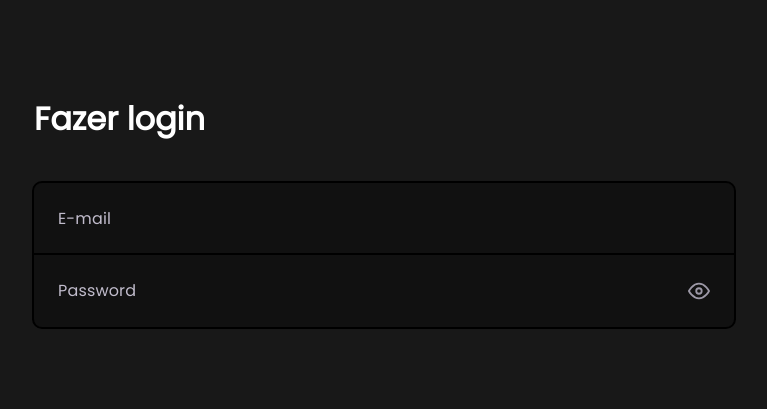
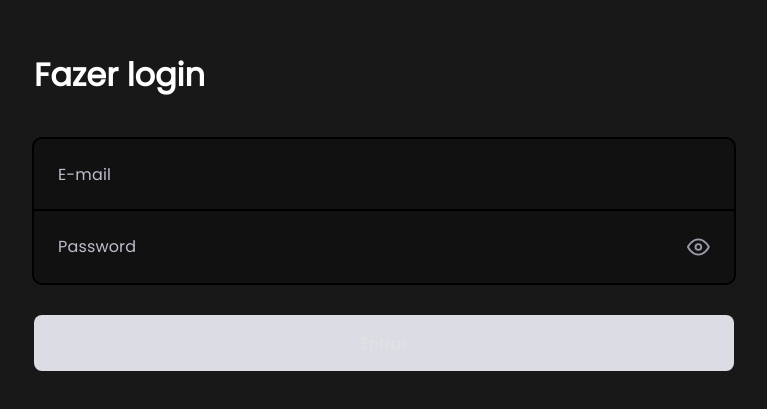
Before and after one commit to Almeida154/proffy, a React (Vite) app in the folder web/: page / in a window 1280 px wide. Shown: the part 189-598 px from the top of the page, without its empty margins (256-1023 px from the left). Built offline with nearby package versions, Linux system fonts and the light colour scheme.

Commit message:
:construction: Button component

```diff
--- a/web/src/assets/styles/themes.tsx
+++ b/web/src/assets/styles/themes.tsx
@@ -17,6 +17,7 @@ export type ThemeType = {
   'color-button-text': string;
   'color-box-base': string;
   'color-box-footer': string;
+  'color-disabled': string;
 };
 
 export type ThemesType = {
@@ -46,6 +47,7 @@ export const themes = {
     'color-button-text': '#ffffff',
     'color-box-base': '#ffffff',
     'color-box-footer': '#fafafc',
+    'color-disabled': '#DCDCE5',
   },
   dark: {
     'color-background': '#181818',
@@ -66,5 +68,6 @@ export const themes = {
     'color-button-text': '#000000',
     'color-box-base': '#141414',
     'color-box-footer': '#111111',
+    'color-disabled': '#DCDCE5',
   },
 };
--- /dev/null
+++ b/web/src/components/Button/index.tsx
@@ -0,0 +1,19 @@
+import React from 'react';
+
+import './styles.scss';
+
+interface ButtonI
+  extends React.ButtonHTMLAttributes<HTMLButtonElement> {
+  text: string;
+  disabled?: boolean;
+}
+
+const Button: React.FC<ButtonI> = ({ text, disabled, ...rest }) => {
+  return (
+    <button className={disabled ? 'disabled' : ''} {...rest}>
+      {text}
+    </button>
+  );
+};
+
+export default Button;
--- /dev/null
+++ b/web/src/components/Button/styles.scss
@@ -0,0 +1,24 @@
+button {
+  width: 100%;
+  height: 5.6rem;
+  background-color: var(--color-secondary);
+  color: var(--color-button-text);
+  border: 0;
+  border-radius: 0.8rem;
+  cursor: pointer;
+  font: 700 1.6rem Archivo;
+  display: flex;
+  align-items: center;
+  justify-content: center;
+  text-decoration: none;
+  transition: background-color 0.2s;
+  margin-top: 3.2rem;
+
+  &.disabled {
+    background-color: var(--color-disabled);
+  }
+
+  &:hover {
+    background-color: var(--color-secondary-dark);
+  }
+}
--- a/web/src/components/Input/index.tsx
+++ b/web/src/components/Input/index.tsx
@@ -1,45 +1,28 @@
+import { useState, useRef } from 'react';
+
 import { TextField, TextFieldProps } from '@mui/material';
 import { useTheme } from '../../contexts/ThemeContext';
-import { FiEye } from 'react-icons/fi';
+import { FiEye, FiEyeOff } from 'react-icons/fi';
 
 import './styles.scss';
 
 interface InputI {
   isTheFirstOne?: boolean;
   isTheLastOne?: boolean;
+  isPassword?: boolean;
 }
 
 const Input: React.FC<InputI & TextFieldProps> = ({
   isTheFirstOne,
   isTheLastOne,
+  isPassword,
   type,
   ...rest
 }) => {
   const { theme } = useTheme();
+  const inputRef = useRef<TextFieldProps>(null);
 
-  return (
-    <TextField
-      {...rest}
-      className="field"
-      inputProps={{
-        style: {
-          color: '#6A6180',
-          fontSize: 16,
-          fontFamily: 'Poppins',
-          paddingInlineEnd: 24,
-        },
-      }}
-      InputLabelProps={{
-        style: {
-          paddingInline: 12,
-          paddingBlock: 8,
-          fontSize: 16,
-          fontFamily: 'Poppins',
-          color: '#C1BCCC',
-        },
-      }}
-      InputProps={{
-        style: {
+  const inputStyle = {
     backgroundColor: theme == 'light' ? '#fff' : '#111111',
     background: theme == 'light' ? '#fff' : '#111111',
     paddingBlock: 8,
@@ -49,17 +32,72 @@ const Input: React.FC<InputI & TextFieldProps> = ({
     borderEndStartRadius: isTheLastOne ? 8 : 0,
     borderStartEndRadius: isTheFirstOne ? 8 : 0,
     borderStartStartRadius: isTheFirstOne ? 8 : 0,
-        },
-        disableUnderline: true,
-        endAdornment: type == 'password' && (
+    color: '#6A6180',
+    fontSize: 16,
+    fontFamily: 'Poppins',
+  };
+
+  const inputLabelStyle = {
+    paddingInline: 12,
+    paddingBlock: 8,
+    fontSize: 16,
+    fontFamily: 'Poppins',
+    color: '#C1BCCC',
+  };
+
+  const [isPasswordVisible, setPasswordVisible] = useState(
+    isPassword ? false : null
+  );
+
+  function PasswordIcon() {
+    if (isPassword) {
+      const size = 24;
+      const color = '#9c98a6';
+
+      return isPasswordVisible ? (
+        <FiEyeOff
+          style={{ cursor: 'pointer' }}
+          size={size}
+          color={color}
+          onClick={handlePasswordVisibilityToggle}
+        />
+      ) : (
         <FiEye
           style={{ cursor: 'pointer' }}
-            size={24}
-            color="#9c98a6"
-            onClick={() => console.log('aaa')}
+          size={size}
+          color={color}
+          onClick={handlePasswordVisibilityToggle}
         />
-        ),
+      );
+    }
+
+    return null;
+  }
+
+  function handlePasswordVisibilityToggle() {
+    setPasswordVisible(!isPasswordVisible);
+  }
+
+  function handleTextFielType() {
+    if (isPassword) {
+      return isPasswordVisible ? 'text' : 'password';
+    }
+
+    return type;
+  }
+
+  return (
+    <TextField
+      {...rest}
+      className="field"
+      InputLabelProps={{ style: inputLabelStyle }}
+      InputProps={{
+        style: inputStyle,
+        ref: inputRef,
+        disableUnderline: true,
+        endAdornment: isPassword && <PasswordIcon />,
       }}
+      type={handleTextFielType()}
       variant="filled"
       fullWidth
       prefix="aa"
--- a/web/src/pages/Login/index.tsx
+++ b/web/src/pages/Login/index.tsx
@@ -1,12 +1,14 @@
-import React from 'react';
+import { useState } from 'react';
+import Button from '../../components/Button';
 
-import { Backdrop, TextField } from '@mui/material';
+import Input from '../../components/Input';
 
 import './styles.scss';
-import { shadows } from '@mui/system';
-import Input from '../../components/Input';
 
 const Login: React.FC = () => {
+  const [email, setEmail] = useState('');
+  const [password, setPassword] = useState('');
+
   return (
     <div id="login-page">
       <div className="container">
@@ -18,14 +20,23 @@ const Login: React.FC = () => {
               name="email"
               type="email"
               isTheFirstOne
+              value={email}
+              onChange={(e) => setEmail(e.target.value)}
             />
             <Input
               label="Password"
               name="password"
-              type="password"
+              isPassword
               isTheLastOne
+              value={password}
+              onChange={(e) => setPassword(e.target.value)}
             />
           </fieldset>
+
+          <Button
+            text="Entrar"
+            disabled={email === '' || password === ''}
+          />
         </form>
       </div>
     </div>
```
Lines whose indentation alone changed are shown as unchanged.
